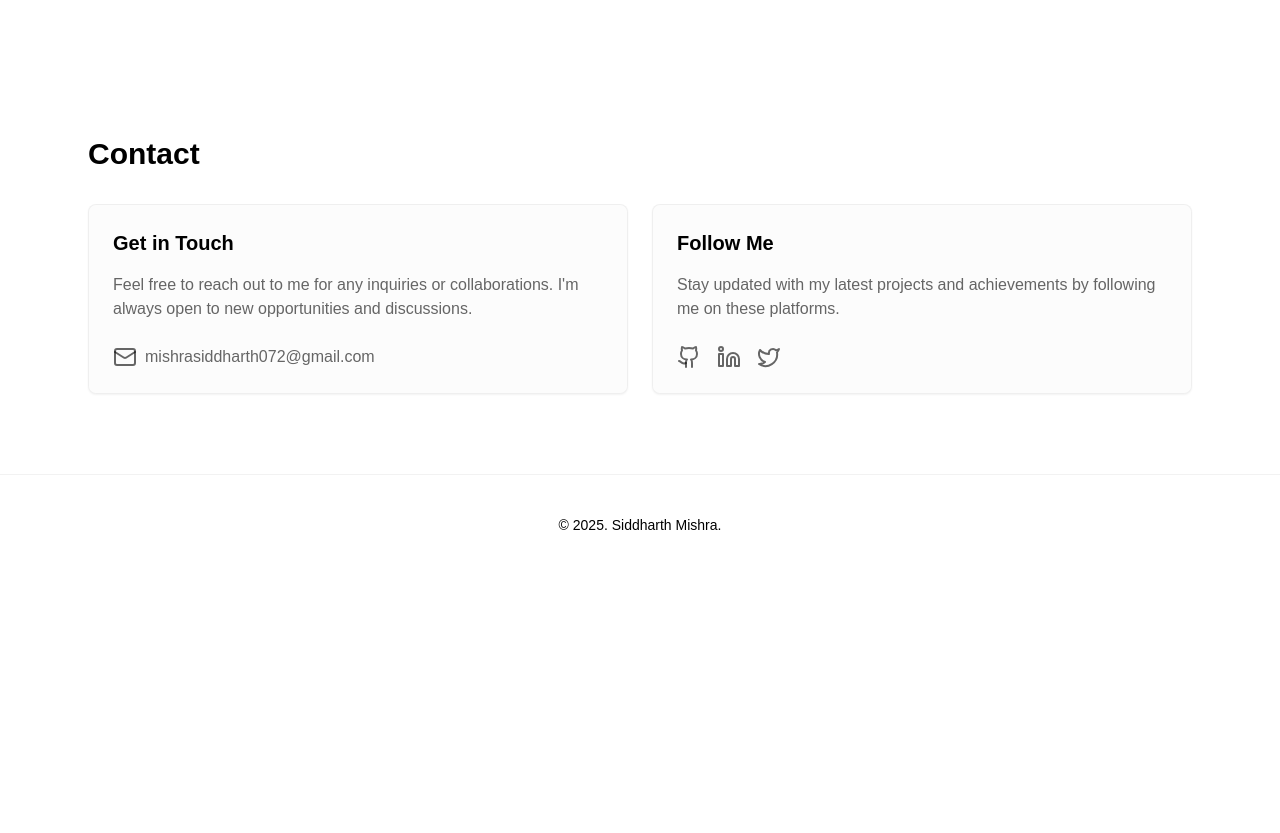
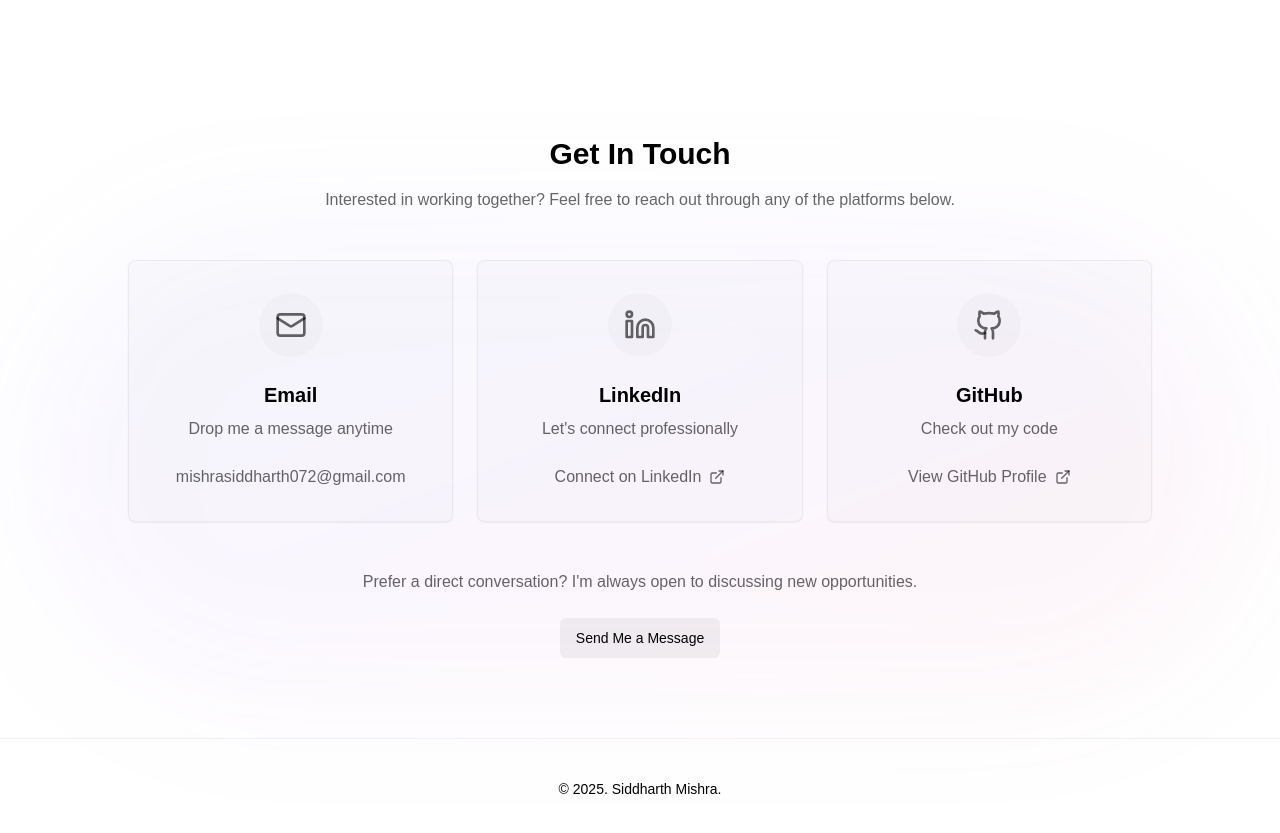
Before and after one commit to Sid3503/siddharth, a Next.js app: page / in a window 1280 px wide. Shown: the part 3320-4153 px from the top of the page. Before the commit the page ends 3895 px from the top, so only its background shows below. Built offline with nearby package versions, Linux system fonts and the light colour scheme.

Commit message:
Update page.tsx

```diff
--- a/app/page.tsx
+++ b/app/page.tsx
@@ -6,7 +6,7 @@ import { Github, Linkedin, Twitter, Mail, Menu, X } from "lucide-react"
 import Image from "next/image"
 import Link from "next/link"
 import { Button } from "@/components/ui/button"
-import { Card } from "@/components/ui/card"
+import { Card, CardContent } from "@/components/ui/card"
 import { Badge } from "@/components/ui/badge"
 import { cn } from "@/lib/utils"
 import { useState } from "react"
@@ -18,7 +18,9 @@ import {
   SiNumpy,
   SiScikitlearn,
   SiOpencv,
+  SiReact,
   SiFlask,
+  SiNextdotjs,
   SiPython,
   SiCplusplus,
   SiJavascript,
@@ -31,6 +33,7 @@ import {
 } from "react-icons/si"
 import { useEffect } from "react"
 import { ThemeToggle } from "@/components/theme-toggle"
+import { ExternalLink } from "lucide-react"
 
 const pacifico = Pacifico({
   subsets: ["latin"],
@@ -276,7 +279,7 @@ export default function Page() {
                       Siddharth Mishra
                       {/* Shining Overlay */}
                       <span
-                        className="absolute inset-0 bg-white/80 dark:bg-white/60"
+                        className="absolute inset-0 bg-white/80 dark:bg-white/10"
                         style={{
                           maskImage: "linear-gradient(-75deg, rgba(0,0,0,0.3) 30%, #000 50%, rgba(0,0,0,0.3) 70%)",
                           WebkitMaskImage: "linear-gradient(-75deg, rgba(0,0,0,0.3) 30%, #000 50%, rgba(0,0,0,0.3) 70%)",
@@ -569,63 +572,128 @@ export default function Page() {
 
             {/* Contact Section */}
             <section id="contact" className="py-20">
-              <h2 className="text-2xl md:text-3xl font-bold mb-8 text-black dark:text-white">Contact</h2>
-              <div className="grid md:grid-cols-2 gap-6">
+              <div className="container mx-auto px-4">
                 <motion.div
                   initial={{ opacity: 0, y: 20 }}
                   whileInView={{ opacity: 1, y: 0 }}
                   transition={{ duration: 0.5 }}
                   viewport={{ once: true }}
+                  className="max-w-5xl mx-auto"
                 >
-                  <Card className="p-6 bg-black/[0.01] dark:bg-white/[0.03] border-black/[0.05] dark:border-white/[0.08]">
-                    <h3 className="font-bold text-xl text-black dark:text-white mb-4">Get in Touch</h3>
-                    <p className="text-black/60 dark:text-white/60 mb-6">
-                      Feel free to reach out to me for any inquiries or collaborations. I&apos;m always open to new
-                      opportunities and discussions.
+                  <div className="text-center mb-12">
+                    <h2 className="text-3xl font-bold mb-4 text-black dark:text-white">Get In Touch</h2>
+                    <p className="text-black/60 dark:text-white/60 max-w-2xl mx-auto">
+                      Interested in working together? Feel free to reach out through any of the platforms below.
                     </p>
-                    <div className="flex flex-col space-y-4">
+                  </div>
+
+                  <div className="relative">
+                    {/* Background decorative elements */}
+                    <div className="absolute top-1/2 left-1/2 -translate-x-1/2 -translate-y-1/2 w-[120%] h-[120%] bg-gradient-to-br from-indigo-500/5 via-purple-500/5 to-rose-500/5 rounded-full blur-3xl -z-10" />
+
+                    <div className="grid md:grid-cols-3 gap-6">
+                      {/* Email Card */}
+                      <motion.div
+                        whileHover={{ y: -5, scale: 1.02 }}
+                        transition={{ type: "spring", stiffness: 300, damping: 20 }}
+                        className="group"
+                      >
+                        <Card className="h-full bg-black/[0.01] dark:bg-white/[0.03] border-black/[0.05] dark:border-white/[0.08] hover:border-black/20 dark:hover:border-white/20 transition-all duration-300 overflow-hidden group-hover:shadow-lg">
+                          <CardContent className="p-8 flex flex-col items-center text-center">
+                            <div className="w-16 h-16 rounded-full bg-black/[0.02] dark:bg-white/[0.02] flex items-center justify-center mb-6 group-hover:bg-black/[0.04] dark:group-hover:bg-white/[0.04] transition-all duration-300 group-hover:scale-110">
+                              <Mail className="w-8 h-8 text-black/60 dark:text-white/60 group-hover:text-black dark:group-hover:text-white transition-colors duration-300" />
+                            </div>
+
+                            <h3 className="text-xl font-bold mb-2 text-black dark:text-white group-hover:text-black/90 dark:group-hover:text-white/90 transition-colors duration-300">Email</h3>
+                            <p className="text-black/60 dark:text-white/60 mb-6">Drop me a message anytime</p>
+
                             <a
-                        href="mailto:siddharthmishra072@gmail.com"
-                        className="flex items-center text-black/60 hover:text-black dark:text-white/60 dark:hover:text-white"
+                              href="mailto:mishrasiddharth072@gmail.com"
+                              className="inline-flex items-center text-black/60 hover:text-black dark:text-white/60 dark:hover:text-white font-medium relative after:absolute after:bottom-0 after:left-0 after:h-[2px] after:w-0 after:bg-black dark:after:bg-white hover:after:w-full after:transition-all after:duration-300"
                             >
-                        <Mail className="w-6 h-6 mr-2" />
                               mishrasiddharth072@gmail.com
                             </a>
-                    </div>
+                          </CardContent>
                         </Card>
                       </motion.div>
+
+                      {/* LinkedIn Card */}
+                      <motion.div
+                        whileHover={{ y: -5, scale: 1.02 }}
+                        transition={{ type: "spring", stiffness: 300, damping: 20 }}
+                        className="group"
+                      >
+                        <Card className="h-full bg-black/[0.01] dark:bg-white/[0.03] border-black/[0.05] dark:border-white/[0.08] hover:border-black/20 dark:hover:border-white/20 transition-all duration-300 overflow-hidden group-hover:shadow-lg">
+                          <CardContent className="p-8 flex flex-col items-center text-center">
+                            <div className="w-16 h-16 rounded-full bg-black/[0.02] dark:bg-white/[0.02] flex items-center justify-center mb-6 group-hover:bg-black/[0.04] dark:group-hover:bg-white/[0.04] transition-all duration-300 group-hover:scale-110">
+                              <Linkedin className="w-8 h-8 text-black/60 dark:text-white/60 group-hover:text-black dark:group-hover:text-white transition-colors duration-300" />
+                            </div>
+
+                            <h3 className="text-xl font-bold mb-2 text-black dark:text-white group-hover:text-black/90 dark:group-hover:text-white/90 transition-colors duration-300">LinkedIn</h3>
+                            <p className="text-black/60 dark:text-white/60 mb-6">Let's connect professionally</p>
+
+                            <a
+                              href="https://www.linkedin.com/in/siddharth-mishra-0a5227228/"
+                              target="_blank"
+                              rel="noopener noreferrer"
+                              className="inline-flex items-center text-black/60 hover:text-black dark:text-white/60 dark:hover:text-white font-medium relative after:absolute after:bottom-0 after:left-0 after:h-[2px] after:w-0 after:bg-black dark:after:bg-white hover:after:w-full after:transition-all after:duration-300"
+                            >
+                              Connect on LinkedIn
+                              <ExternalLink className="w-4 h-4 ml-2 group-hover:translate-x-1 transition-transform duration-300" />
+                            </a>
+                          </CardContent>
+                        </Card>
+                      </motion.div>
+
+                      {/* GitHub Card */}
+                      <motion.div
+                        whileHover={{ y: -5, scale: 1.02 }}
+                        transition={{ type: "spring", stiffness: 300, damping: 20 }}
+                        className="group"
+                      >
+                        <Card className="h-full bg-black/[0.01] dark:bg-white/[0.03] border-black/[0.05] dark:border-white/[0.08] hover:border-black/20 dark:hover:border-white/20 transition-all duration-300 overflow-hidden group-hover:shadow-lg">
+                          <CardContent className="p-8 flex flex-col items-center text-center">
+                            <div className="w-16 h-16 rounded-full bg-black/[0.02] dark:bg-white/[0.02] flex items-center justify-center mb-6 group-hover:bg-black/[0.04] dark:group-hover:bg-white/[0.04] transition-all duration-300 group-hover:scale-110">
+                              <Github className="w-8 h-8 text-black/60 dark:text-white/60 group-hover:text-black dark:group-hover:text-white transition-colors duration-300" />
+                            </div>
+
+                            <h3 className="text-xl font-bold mb-2 text-black dark:text-white group-hover:text-black/90 dark:group-hover:text-white/90 transition-colors duration-300">GitHub</h3>
+                            <p className="text-black/60 dark:text-white/60 mb-6">Check out my code</p>
+
+                            <a
+                              href="https://github.com/Sid3503"
+                              target="_blank"
+                              rel="noopener noreferrer"
+                              className="inline-flex items-center text-black/60 hover:text-black dark:text-white/60 dark:hover:text-white font-medium relative after:absolute after:bottom-0 after:left-0 after:h-[2px] after:w-0 after:bg-black dark:after:bg-white hover:after:w-full after:transition-all after:duration-300"
+                            >
+                              View GitHub Profile
+                              <ExternalLink className="w-4 h-4 ml-2 group-hover:translate-x-1 transition-transform duration-300" />
+                            </a>
+                          </CardContent>
+                        </Card>
+                      </motion.div>
+                    </div>
+
+                    {/* Direct Contact CTA */}
                     <motion.div
                       initial={{ opacity: 0, y: 20 }}
                       whileInView={{ opacity: 1, y: 0 }}
-                  transition={{ duration: 0.5, delay: 0.1 }}
+                      transition={{ duration: 0.5, delay: 0.3 }}
                       viewport={{ once: true }}
+                      className="mt-12 text-center"
                     >
-                  <Card className="p-6 bg-black/[0.01] dark:bg-white/[0.03] border-black/[0.05] dark:border-white/[0.08]">
-                    <h3 className="font-bold text-xl text-black dark:text-white mb-4">Follow Me</h3>
                       <p className="text-black/60 dark:text-white/60 mb-6">
-                      Stay updated with my latest projects and achievements by following me on these platforms.
+                        Prefer a direct conversation? I'm always open to discussing new opportunities.
                       </p>
-                    <div className="flex space-x-4">
-                      <Link
-                        href="https://github.com/Sid3503"
-                        className="text-black/60 hover:text-black dark:text-white/60 dark:hover:text-white"
+
+                      <Button
+                        asChild
+                        className="bg-black/5 border-black/10 text-black hover:bg-black hover:text-white dark:bg-white/5 dark:border-white/10 dark:text-white dark:hover:bg-white dark:hover:text-black transition-all duration-500 ease-in-out hover:scale-105 hover:shadow-lg"
                       >
-                        <Github className="w-6 h-6" />
-                      </Link>
-                      <Link
-                        href="https://www.linkedin.com/in/siddharth-mishra-0a5227228/"
-                        className="text-black/60 hover:text-black dark:text-white/60 dark:hover:text-white"
-                      >
-                        <Linkedin className="w-6 h-6" />
-                      </Link>
-                      <Link
-                        href="https://x.com/siddharthm3503"
-                        className="text-black/60 hover:text-black dark:text-white/60 dark:hover:text-white"
-                      >
-                        <Twitter className="w-6 h-6" />
-                      </Link>
+                        <a href="mailto:mishrasiddharth072@gmail.com">Send Me a Message</a>
+                      </Button>
+                    </motion.div>
                   </div>
-                  </Card>
                 </motion.div>
               </div>
             </section>
```
Lines whose indentation alone changed are shown as unchanged.
